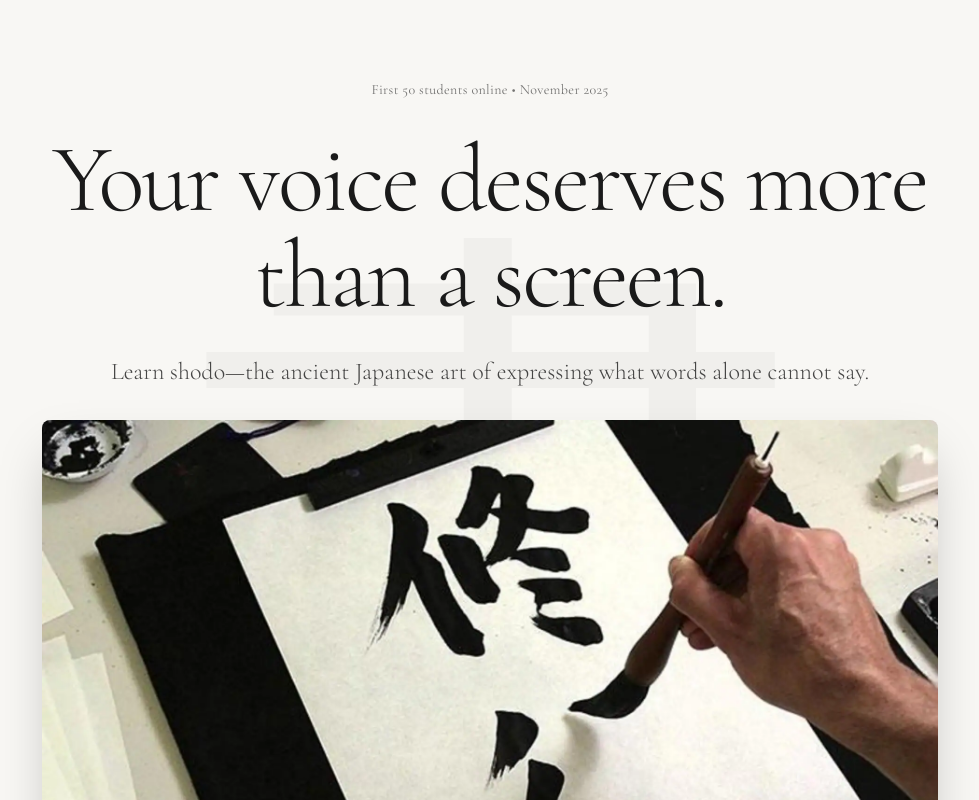
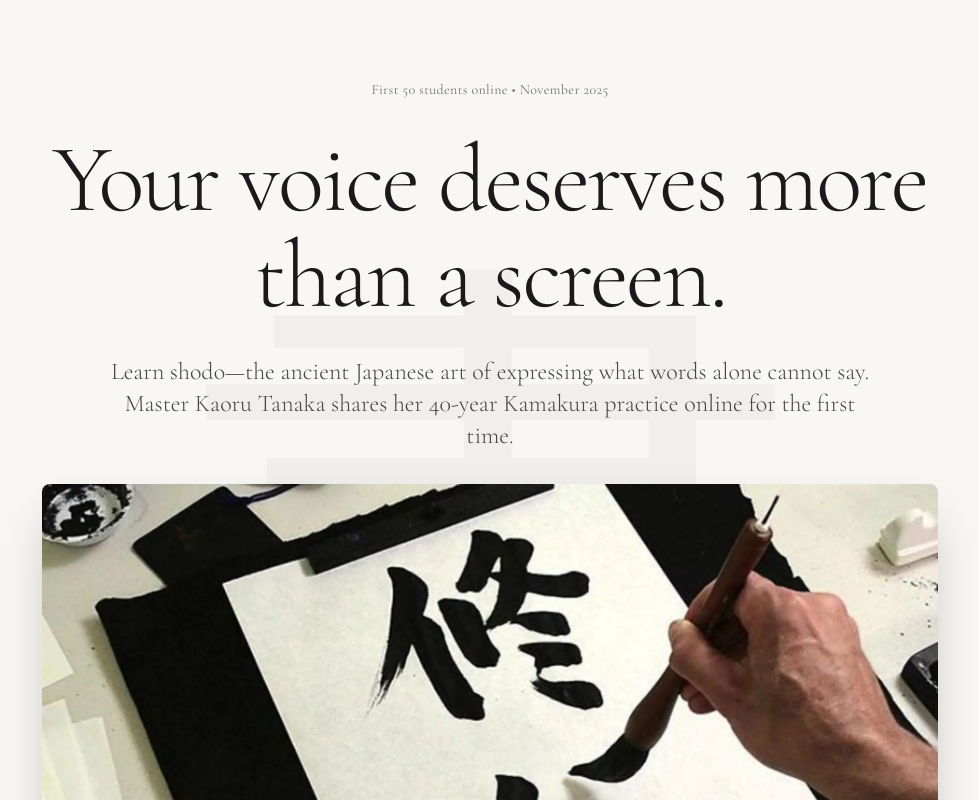
Before and after one commit to lkalajzic/shodo-course, a Next.js app in the folder landing/: page / in a window 1280 px wide. Shown: the top 800 px of the page, without its empty margins (150-1129 px from the left). Built offline with nearby package versions, Linux system fonts and the light colour scheme.

Commit message:
Add Master Kaoru credentials to hero subheadline and meta description

```diff
--- a/landing/app/page.tsx
+++ b/landing/app/page.tsx
@@ -27,7 +27,7 @@ export default function Home() {
 
           {/* Subheadline */}
           <p className="text-xl md:text-2xl text-charcoal/80 max-w-3xl mx-auto leading-relaxed font-light">
-            Learn shodo—the ancient Japanese art of expressing what words alone cannot say.
+            Learn shodo—the ancient Japanese art of expressing what words alone cannot say. Master Kaoru Tanaka shares her 40-year Kamakura practice online for the first time.
           </p>
 
           {/* Hero Image */}
```
